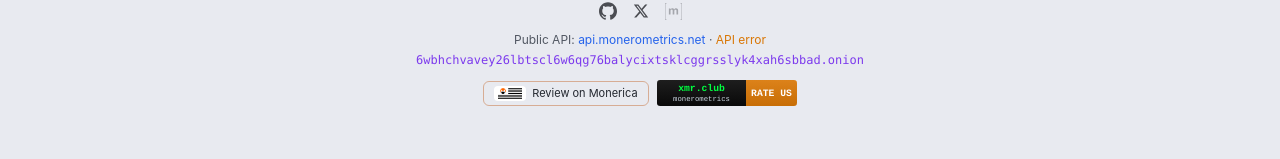
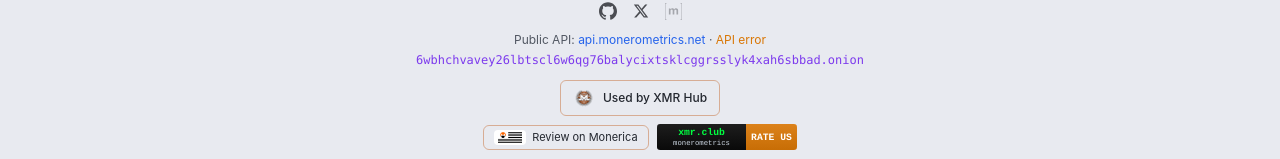
Before and after one commit to nowi333/monerometrics, a React (Vite) app in the folder apps/dashboard/: page / in a window 1280 px wide. Shown: the part 5920-6079 px from the top of the page. Before the commit the page ends 6038 px from the top, so only its background shows below. Built offline with nearby package versions, Linux system fonts and the light colour scheme; no server answers.

Commit message:
footer: used by xmr hub

```diff
--- a/apps/dashboard/src/App.jsx
+++ b/apps/dashboard/src/App.jsx
@@ -311,7 +311,21 @@ export default function App() {
             {ONION_HOST}
           </a>
         </div>
-        <div className="mt-3 flex items-center justify-center gap-2 flex-wrap">
+        {/* En pyramide : le site qui s'appuie sur nos donnees en tete, les
+            annuaires ou l'on est reference en dessous. */}
+        <div className="mt-3 flex flex-col items-center gap-2">
+          <a
+            href="https://xmrhub.org"
+            target="_blank"
+            rel="noopener noreferrer"
+            title={t('footer.xmrhub')}
+            className="mm-badge inline-flex items-center gap-2 rounded-md border px-3 py-1.5 text-xs font-medium"
+            style={{ borderColor: 'color-mix(in srgb, var(--color-accent) 28%, var(--color-border))', color: 'var(--color-text-secondary)' }}
+          >
+            <img src="/xmrhub-mark.png" alt="" width="22" height="22" style={{ display: 'block' }} />
+            {t('footer.xmrhub')}
+          </a>
+          <div className="flex items-center justify-center gap-2 flex-wrap">
             <a
               href="https://monerica.com/site/monerometrics"
               target="_blank"
@@ -336,6 +350,7 @@ export default function App() {
               <img src="/xmrclub-badge.svg" alt={t('footer.xmrclub')} style={{ height: 26, width: 'auto', display: 'block' }} />
             </a>
           </div>
+        </div>
       </footer>
       </div>
       <RefreshBadge />
--- a/apps/dashboard/src/i18n.js
+++ b/apps/dashboard/src/i18n.js
@@ -364,6 +364,7 @@ i18n
           'footer.xSoon': 'X · coming soon',
           'footer.tor': '.onion version (Tor)',
           'footer.monerica': 'Review on Monerica',
+          'footer.xmrhub': 'Used by XMR Hub',
           'footer.xmrclub': 'Rate us on xmr.club',
           'footer.matrixSoon': 'Matrix · coming soon',
 
--- a/apps/dashboard/src/locales/es.js
+++ b/apps/dashboard/src/locales/es.js
@@ -346,6 +346,7 @@ export default {
           'footer.xSoon': 'X · próximamente',
           'footer.tor': 'Versión .onion (Tor)',
           'footer.monerica': 'Ver en Monerica',
+          'footer.xmrhub': 'Usado por XMR Hub',
           'footer.xmrclub': 'Valóranos en xmr.club',
           'footer.matrixSoon': 'Matrix · próximamente',
 
--- a/apps/dashboard/src/locales/fr.js
+++ b/apps/dashboard/src/locales/fr.js
@@ -346,6 +346,7 @@ export default {
           'footer.xSoon': 'X · bientôt',
           'footer.tor': 'Version .onion (Tor)',
           'footer.monerica': 'Voir sur Monerica',
+          'footer.xmrhub': 'Utilisé par XMR Hub',
           'footer.xmrclub': 'Notez-nous sur xmr.club',
           'footer.matrixSoon': 'Matrix · bientôt',
 
```
Also changed, not shown: apps/dashboard/public/xmrhub-mark.png (added). Lines whose indentation alone changed are shown as unchanged.
